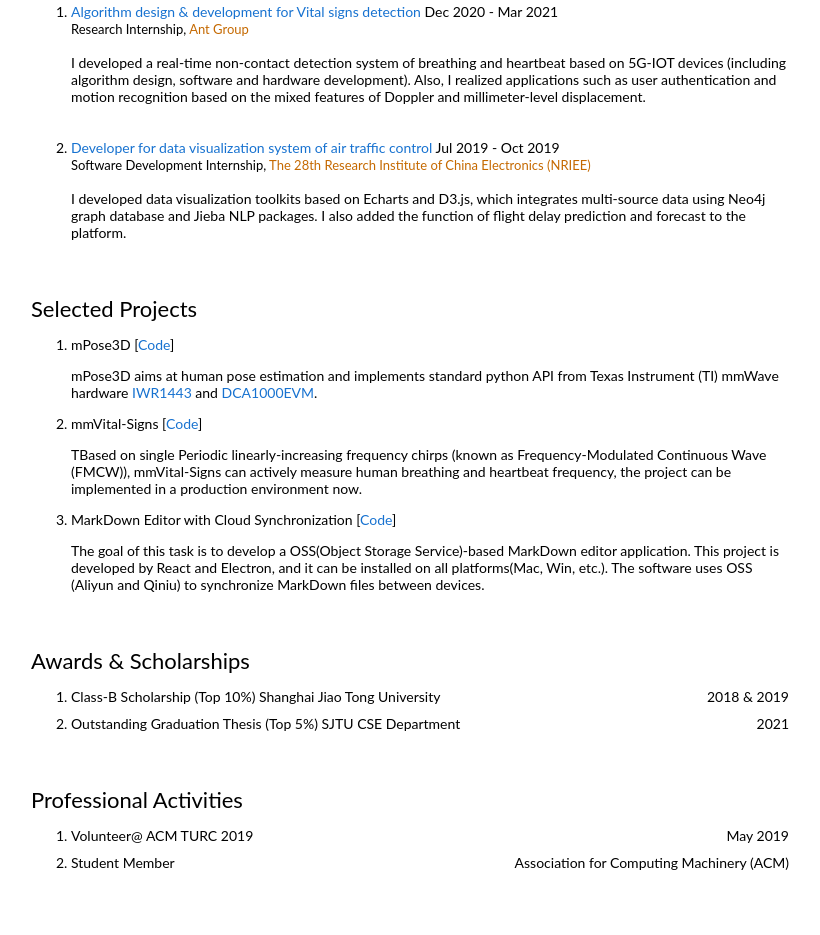
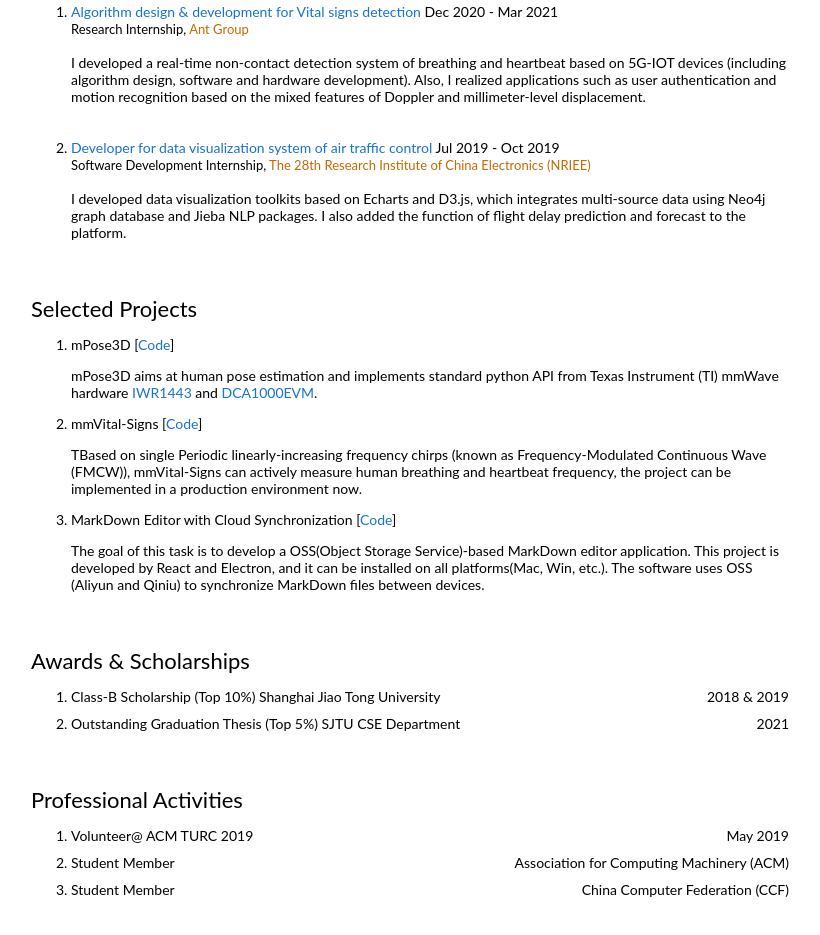
Before and after one commit to KylinC/profile, a plain HTML site: page index.html in a window 1280 px wide. Shown: the part 714-1649 px from the top of the page, without its empty margins (230-1050 px from the left). Before the commit the page ends 1628 px from the top, so only its background shows below. Drawn offline with Linux system fonts and the light colour scheme.

Commit message:
add ccf student member

```diff
--- a/index.html
+++ b/index.html
@@ -198,6 +198,10 @@
                     Student Member
                     <span class="align-right">Association for Computing Machinery (ACM)</span>
                   </li>
+                  <li class="li-margin">
+                    Student Member
+                    <span class="align-right">China Computer Federation (CCF)</span>
+                  </li>
                 </ol>
               </td>
             </tr>
```
